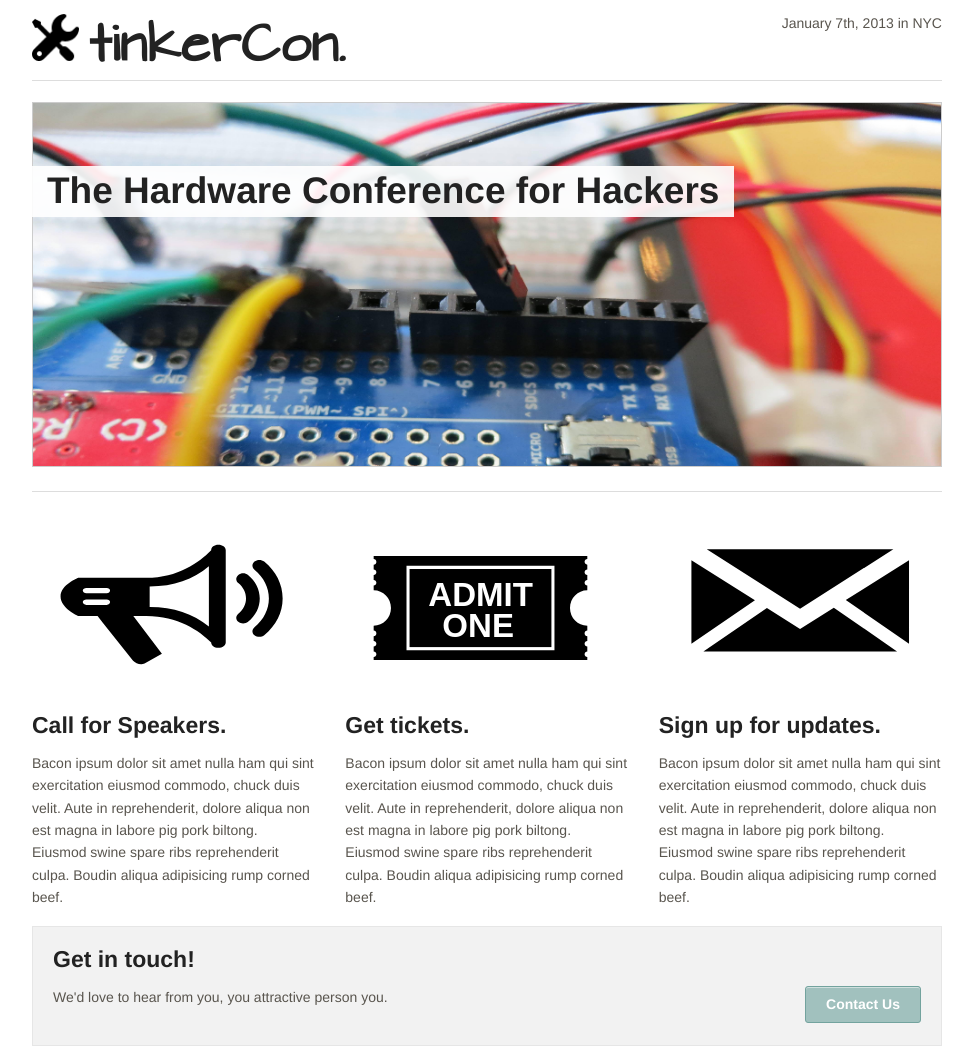
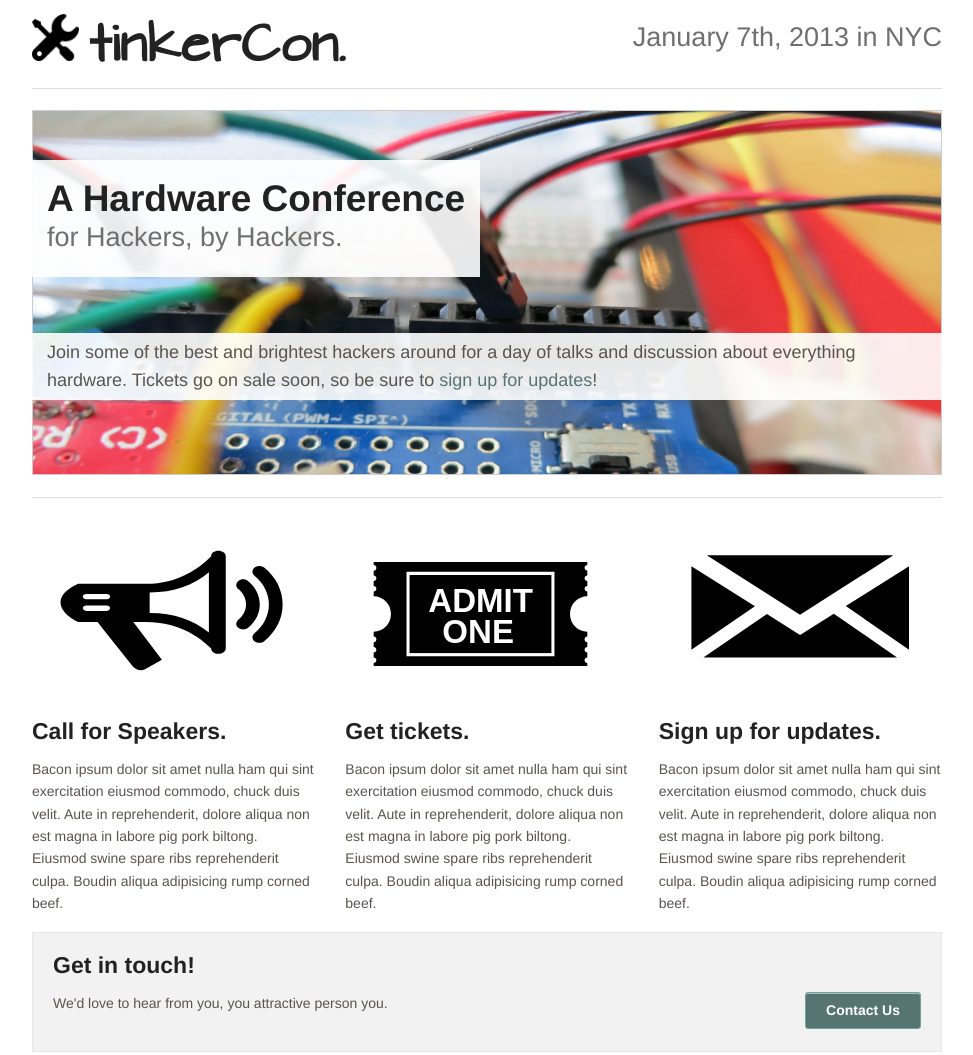
Before and after one commit to jonmarkgo/tinkercon, a plain HTML site: page index.html in a window 1280 px wide. Shown: the top 1055 px of the page, without its empty margins (153-1126 px from the left). Drawn offline with Linux system fonts and the light colour scheme.

Commit message:
Header updates and description copy

```diff
--- a/css/app.css
+++ b/css/app.css
@@ -41,7 +41,7 @@
   vertical-align: top;
 }
 
-#header p {
+#header h3 {
   line-height: 47px;
 }
 
@@ -61,10 +61,30 @@
   border:1px solid #ccc;
 }
 
-#callout .crop h2 {
+#callout .crop .highlight {
   background: rgb(255,255,255); /* fallback color */
   background: rgba(255,255,255, 0.9);
   padding: 5px 15px;
   position: absolute;
+}
+
+#callout .crop .title {
   top: 50px;
 }
+
+#callout .crop .description {
+  bottom: 75px;
+}
+
+#callout .crop .description p {
+  font-size: 18px;
+  margin-bottom: 0;
+}
+
+#callout .crop .title h2 {
+  margin-bottom: 0;
+}
+
+#callout .crop .title h3 {
+  margin-top: 0;
+}
--- a/index.html
+++ b/index.html
@@ -16,11 +16,11 @@
 
   <!-- Header and Nav -->
   <div id="header" class="row">
-    <div class="five columns">
+    <div class="six columns">
       <h1><img src="/images/logo.png" alt="logo" id="logo"/>tinkerCon.</h1>
     </div>
-    <div class="seven columns">
-      <p class="right">January 7th, 2013 in NYC</p>
+    <div class="six columns">
+      <h3 class="subheader right">January 7th, 2013 in NYC</h3>
     </div>
     <div class="twelve columns"><hr /></div>
   </div>
@@ -29,8 +29,14 @@
   <div id="callout" class="row">
     <div class="twelve columns">
       <div class="crop">
-        <img src="/images/banner.png" />
-        <h2 id="main-cta">The Hardware Conference for Hackers</h2>
+        <img class="hide-for-small" src="/images/banner.png" />
+        <div class="title highlight">
+          <h2 id="main-cta">A Hardware Conference</h2>
+          <h3 class="subheader">for Hackers, by Hackers.</h3>
+        </div>
+        <div class="description highlight">
+          <p>Join some of the best and brightest hackers around for a day of talks and discussion about everything hardware.  Tickets go on sale soon, so be sure to <a href="#signup">sign up for updates</a>!<p>
+        </div>
       </div>
       <hr />
     </div>
@@ -50,7 +56,7 @@
       <p>Bacon ipsum dolor sit amet nulla ham qui sint exercitation eiusmod commodo, chuck duis velit. Aute in reprehenderit, dolore aliqua non est magna in labore pig pork biltong. Eiusmod swine spare ribs reprehenderit culpa. Boudin aliqua adipisicing rump corned beef.</p>
     </div>
 
-    <div class="four columns">
+    <div class="four columns" id="signup">
       <img src="/images/email.svg" />
       <h4>Sign up for updates.</h4>
       <p>Bacon ipsum dolor sit amet nulla ham qui sint exercitation eiusmod commodo, chuck duis velit. Aute in reprehenderit, dolore aliqua non est magna in labore pig pork biltong. Eiusmod swine spare ribs reprehenderit culpa. Boudin aliqua adipisicing rump corned beef.</p>
```
Also changed, not shown: css/foundation.min.css.
